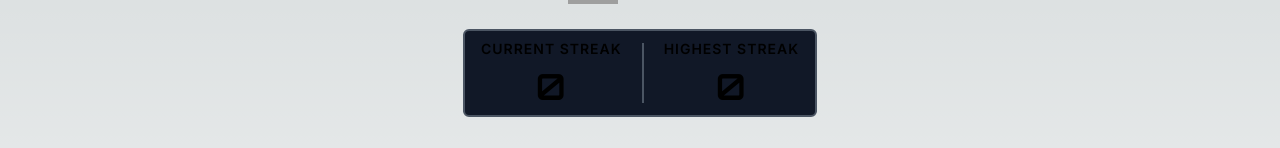
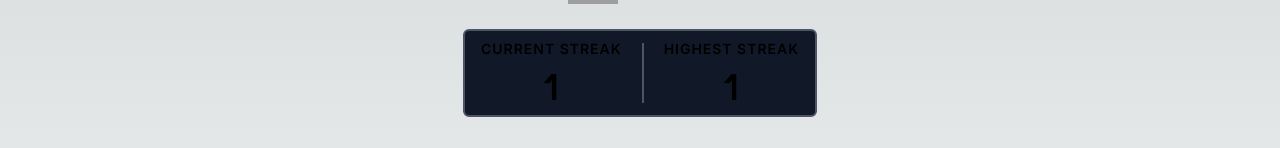
Before and after one commit to ShadowNinja1210/meds, a Next.js app: page /dashboard/papa in a window 1280 px wide. Shown: the part 143-291 px from the top of the page. Built offline with nearby package versions, Linux system fonts and the light colour scheme; no server answers; grey boxes are pictures that could not be loaded.

Commit message:
4th Feb, 2024 - Few changes with the streak number

```diff
--- a/components/HistoryTable.js
+++ b/components/HistoryTable.js
@@ -12,7 +12,7 @@ const HistoryTable = ({ history }) => {
         <div key={index} className="flex justify-between items-center font-medium">
           <div style={{ width: "100px" }}>{dayjs(item.startDate).format("DD-MM-YYYY")}</div>
           <div style={{ width: "100px" }}>{dayjs(item.endDate).format("DD-MM-YYYY")}</div>
-          <div style={{ width: "60px" }}>{dayjs(item.endDate).diff(dayjs(item.startDate), "day")}</div>
+          <div style={{ width: "60px" }}>{dayjs(item.endDate).diff(dayjs(item.startDate), "day") + 1}</div>
         </div>
       ))}
     </div>
--- a/containers/DashboardTab.js
+++ b/containers/DashboardTab.js
@@ -169,12 +169,12 @@ const DashboardTab = ({ person }) => {
           <section className=" rounded-md border-2  bg-gray-900 border-gray-600 py-2 px-4 uppercase flex gap-5 text-xl tracking-wider date-calendar font-semibold">
             <div className="flex flex-col items-center gap-2">
               <p className="text-sm flex flex-col items-center text-gray-300">Current Streak</p>
-              <p className={`${orbitron.className} text-4xl`}>{data.streak}</p>
+              <p className={`${orbitron.className} text-4xl`}>{data.streak + 1}</p>
             </div>
             <hr className=" my-1 border-t-0 border-r-2 h-auto border-gray-600 " />
             <div className="flex flex-col items-center gap-2">
               <p className="text-sm flex flex-col items-center text-gray-300">Highest Streak</p>
-              <p className={`${orbitron.className} text-4xl`}>{data.highest}</p>
+              <p className={`${orbitron.className} text-4xl`}>{data.highest + 1}</p>
             </div>
           </section>
 
--- a/containers/MedsTab.js
+++ b/containers/MedsTab.js
@@ -143,7 +143,7 @@ const MedsTab = ({ person }) => {
       rawData.map((item) => {
         if (item.person == person.toLowerCase()) {
           // Checking the streak by comparing the end date and start date
-          const streakNum = dayjs(item.currentStreak.endDate).diff(dayjs(item.currentStreak.startDate), "day");
+          const streakNum = dayjs(item.currentStreak.endDate).diff(dayjs(item.currentStreak.startDate), "day") + 1;
           // Setting the streak to the state
           setStreak(streakNum); // Setting the streak to the state
         }
```
